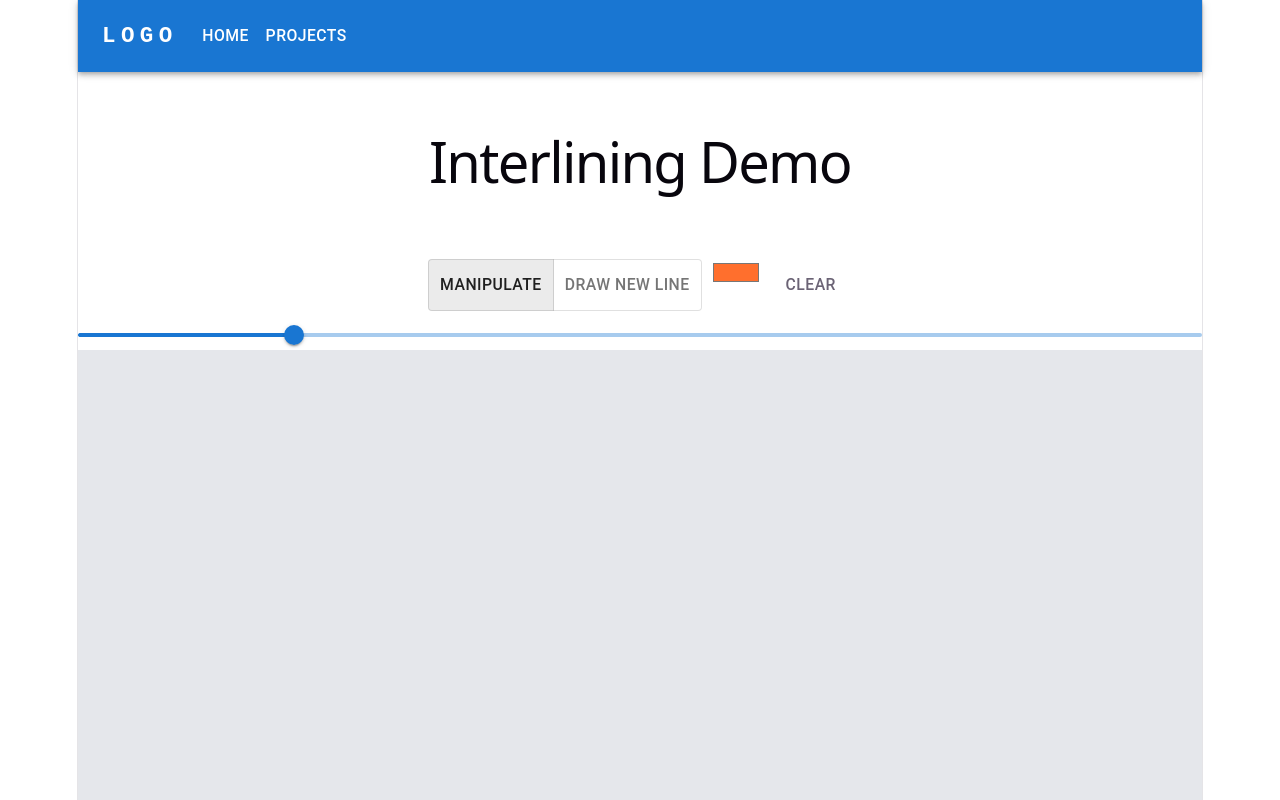
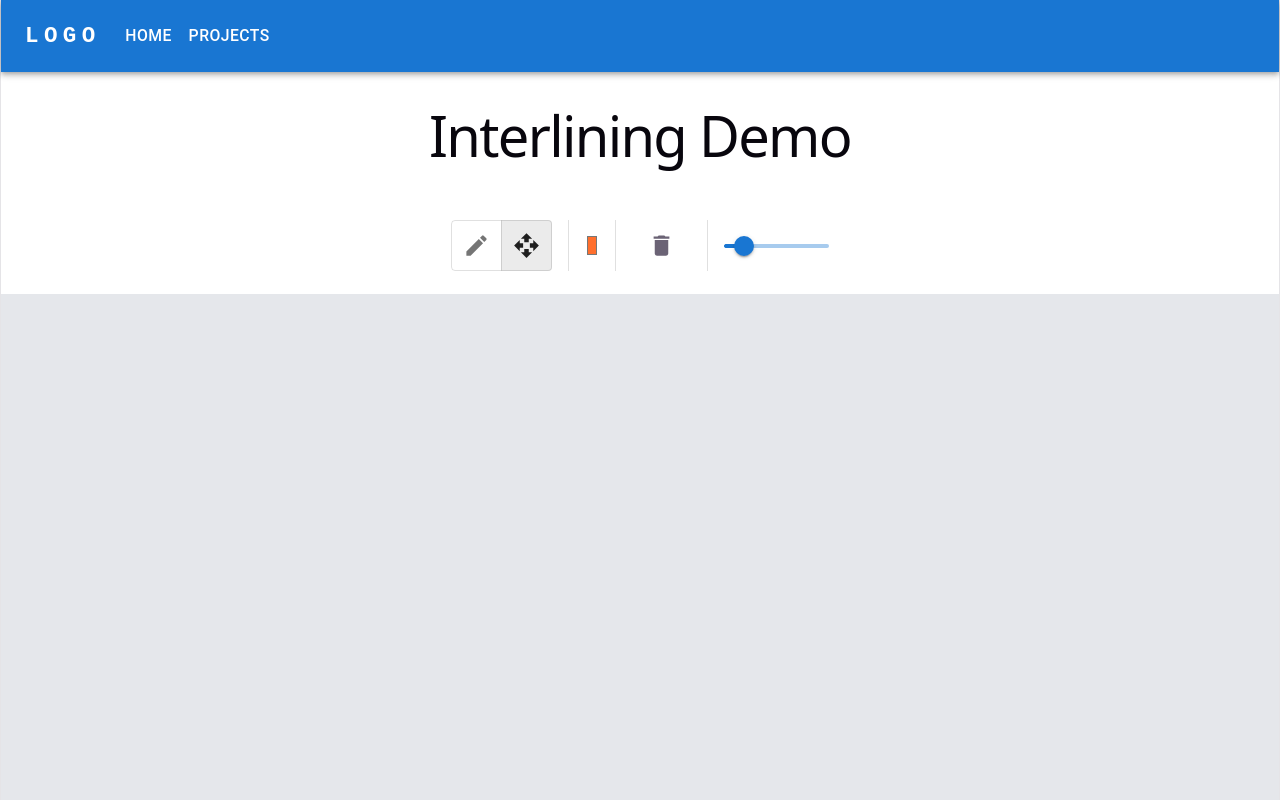
Before and after one commit to seanstockman/web-projects, a React (Vite) app: page /interlining in a window 1280 px wide. Shown: the top 800 px of the page. Built offline with nearby package versions, Linux system fonts and the light colour scheme.

Commit message:
Changed formatting for content

```diff
--- a/package.json
+++ b/package.json
@@ -12,6 +12,7 @@
   "dependencies": {
     "@emotion/react": "^11.14.0",
     "@emotion/styled": "^11.14.1",
+    "@mui/icons-material": "^9.0.1",
     "@mui/material": "^9.0.1",
     "@tailwindcss/vite": "^4.3.0",
     "bezier-js": "^6.1.4",
--- a/src/components/ResponsiveAppBar.jsx
+++ b/src/components/ResponsiveAppBar.jsx
@@ -19,6 +19,9 @@ import MenuItem from '@mui/material/MenuItem';
  */
 
 const pages = ['Home', 'Projects'];
+// const projects = [
+//     { label: 'Interlining', route: '/interlining' }
+// ];
 // const settings = ['Profile', 'Account', 'Dashboard', 'Logout'];
 
 function ResponsiveAppBar() {
@@ -63,7 +66,7 @@ function ResponsiveAppBar() {
                         LOGO
                     </Typography>
 
-          <Box sx={{ flexGrow: 1, display: { xs: 'flex', md: 'none' } }}>
+                    {/* <Box sx={{ flexGrow: 1, display: { xs: 'flex', md: 'none' } }}>
                         <IconButton
                             size="large"
                             aria-label="account of current user"
@@ -72,7 +75,6 @@ function ResponsiveAppBar() {
                             onClick={handleOpenNavMenu}
                             color="inherit"
                         >
-              {/* <MenuIcon /> */}
                         </IconButton>
                         <Menu
                             id="menu-appbar"
@@ -96,7 +98,31 @@ function ResponsiveAppBar() {
                                 </MenuItem>
                             ))}
                         </Menu>
-          </Box>
+                        <Menu
+                            id="menu-appbar"
+                            anchorEl={anchorElNav}
+                            anchorOrigin={{
+                                vertical: 'bottom',
+                                horizontal: 'left',
+                            }}
+                            keepMounted
+                            transformOrigin={{
+                                vertical: 'top',
+                                horizontal: 'left',
+                            }}
+                            open={Boolean(anchorElNav)}
+                            onClose={handleCloseNavMenu}
+                            sx={{ display: { xs: 'block', md: 'none' } }}
+                        >
+                            {projects.map((p) => (
+                                <MenuItem key={p.route} onClick={handleCloseNavMenu}>
+                                    <Typography sx={{ textAlign: 'center' }}>{p.label}</Typography>
+                                </MenuItem>
+                            ))}
+                            Projects
+                        </Menu>
+                    </Box> */}
+
                     {/* <AdbIcon sx={{ display: { xs: 'flex', md: 'none' }, mr: 1 }} /> */}
                     <Typography
                         variant="h5"
--- a/src/index.css
+++ b/src/index.css
@@ -57,7 +57,7 @@ body {
 }
 
 #root {
-  width: 1126px;
+  /* width: 1126px; */
   max-width: 100%;
   margin: 0 auto;
   text-align: center;
--- a/src/interlining/Interlining.jsx
+++ b/src/interlining/Interlining.jsx
@@ -1,8 +1,26 @@
 import { useRef, useEffect, useState } from 'react';
 import { lineMaths, drawer } from './LineMaths';
 import { Vector2 } from 'three';
-import { ToggleButton, ToggleButtonGroup, Button, ButtonGroup, Slider } from '@mui/material';
+import { ToggleButton, ToggleButtonGroup, Button, ButtonGroup, Slider, Stack, Paper, Divider, Tooltip } from '@mui/material';
+
+import ModeEditIcon from '@mui/icons-material/ModeEdit';
+import OpenWithIcon from '@mui/icons-material/OpenWith';
+import DeleteIcon from '@mui/icons-material/Delete';
 // import { Bezier } from 'bezier-js';
+import { styled } from '@mui/material/styles';
+
+const Item = styled(Paper)(({ theme }) => ({
+    backgroundColor: '#fff',
+    ...theme.typography.body2,
+    padding: theme.spacing(1),
+    textAlign: 'center',
+    color: (theme.vars ?? theme).palette.text.secondary,
+    ...theme.applyStyles('dark', {
+        backgroundColor: '#1A2027',
+    }),
+}));
+
+
 
 /**
  * @typedef ArcLine
@@ -28,7 +46,10 @@ function Interlining() {
     const [currentColor, setCurrentColor] = useState("#ff6f2d");
 
     // mode debug
-    useEffect(() => { console.log(`Mode swapped to ${mode}.`); }, [mode]);
+    useEffect(() => {
+        setOrigin(null);
+        console.log(`Mode swapped to ${mode}.`);
+    }, [mode]);
 
     // refresh canvas
     useEffect(() => {
@@ -172,12 +193,13 @@ function Interlining() {
 
     const handleRightClick = () => {
         setDraggedPoint(null);
+        setOrigin(null);
         if (mode == Mode.DRAW) setMode(Mode.NEWLINE);
     }
 
     const modeButtons = [
-        { mode: Mode.MANIPULATE, label: 'Manipulate', bg: 'bg-purple-500' },
-        { mode: Mode.NEWLINE, label: 'Draw New Line', bg: 'bg-blue-500' },
+        { mode: Mode.NEWLINE, label: 'Draw New Line', bg: 'bg-blue-500', icon: <ModeEditIcon /> },
+        { mode: Mode.MANIPULATE, label: 'Manipulate', bg: 'bg-purple-500', icon: <OpenWithIcon /> },
     ];
 
     const actions = [
@@ -186,8 +208,10 @@ function Interlining() {
                 setMode(Mode.MANIPULATE);
                 setLines([]);
                 setDraggedPoint(null);
+                setOrigin(null);
             },
-            label: "Clear"
+            label: "Clear",
+            icon: <DeleteIcon />
         }
     ];
 
@@ -200,37 +224,54 @@ function Interlining() {
     return (
         <>
             <div className="p-4">
-                <h1 className="text-xl font-bold">Interlining Demo</h1>
+                <h1 className="font-bold">Interlining Demo</h1>
             </div>
-            <div className='flex flex-row justify-center gap-2 p-2'>
+            <div className='justify-center py-5 px-100'>
+                <Stack direction="row"
+                    divider={<Divider orientation="vertical" flexItem />}
+                    spacing={2}>
+                    {/* <Item>Item 1</Item> */}
+                    {/* <p>Test</p> */}
                     <ToggleButtonGroup
                         value={mode}
                         exclusive
                         onChange={(e, val) => setMode(val)}
                         aria-label="Basic button group">
                         {modeButtons.map((b) => (
+                            <Tooltip title={b.label}>
                                 <ToggleButton
                                     value={b.mode}
                                 >
-                            {b.label}
+                                    {b.icon}
                                 </ToggleButton>
+                            </Tooltip>
                         ))}
                     </ToggleButtonGroup>
-                <input type='color' value={currentColor} onChange={(c) => setCurrentColor(c.target.value)} />
+                    <Tooltip title="Pick Line Colour">
+                        <input
+                            type='color'
+                            className='self-center'
+                            value={currentColor}
+                            onChange={(c) => setCurrentColor(c.target.value)}
+                        />
+                    </Tooltip>
                     <ButtonGroup
                         variant='constrained'
                         aria-label="Basic button group"
                     >
                         {actions.map((a) => (
+                            <Tooltip title={a.label}>
                                 <Button
                                     onClick={a.action}
                                 >
-                            {a.label}
+                                    {a.icon}
                                 </Button>
+                            </Tooltip>
                         ))}
                     </ButtonGroup>
-            </div>
+                    <Tooltip title="Curve Radius">
                         <Slider
+                            className='self-center'
                             min={1}
                             max={100}
                             aria-label="Radius"
@@ -238,6 +279,9 @@ function Interlining() {
                             onChange={(e, r) => { setRadius(r); }}
                             valueLabelDisplay="auto"
                         />
+                    </Tooltip>
+                </Stack>
+            </div>
             <canvas
                 ref={canvasRef}
                 id="interlining-canvas"
```
Also changed, not shown: 1 other file (tests, documents, lock files or other folders). Lines whose indentation alone changed are shown as unchanged.
